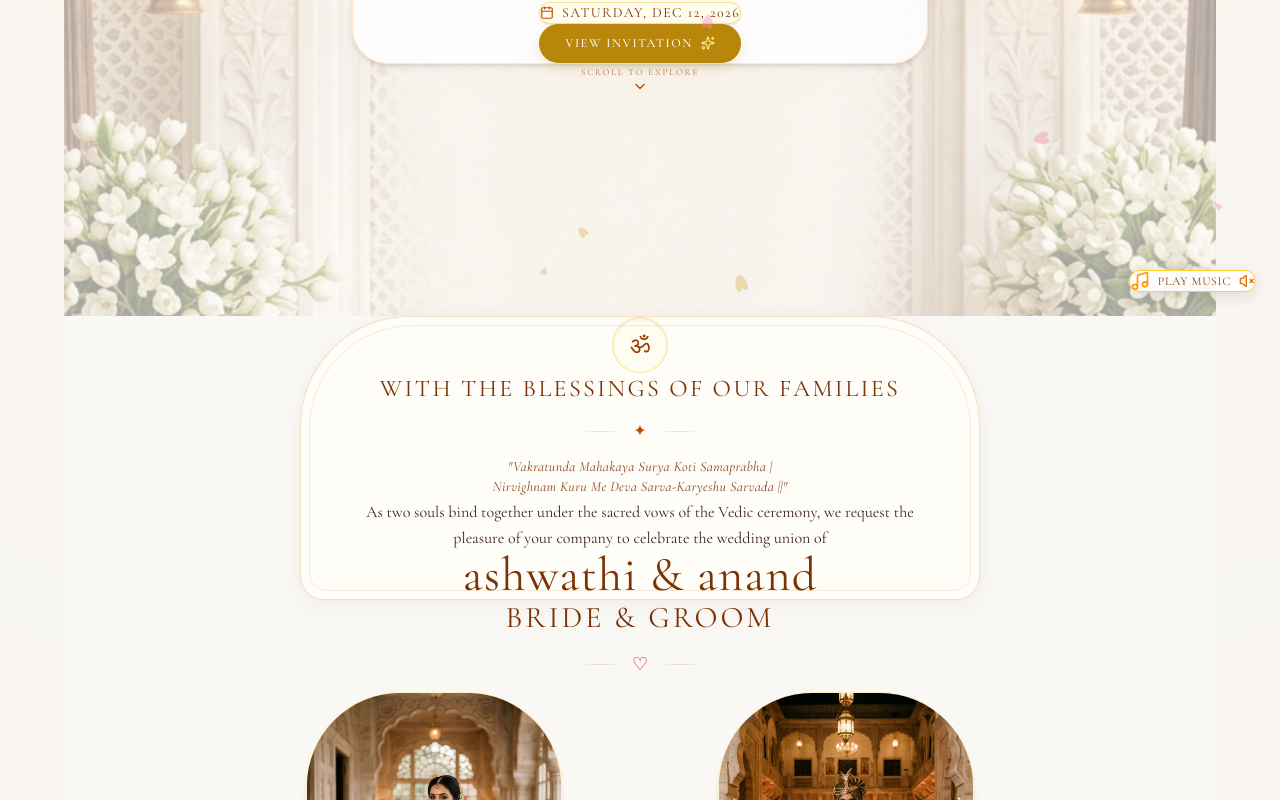
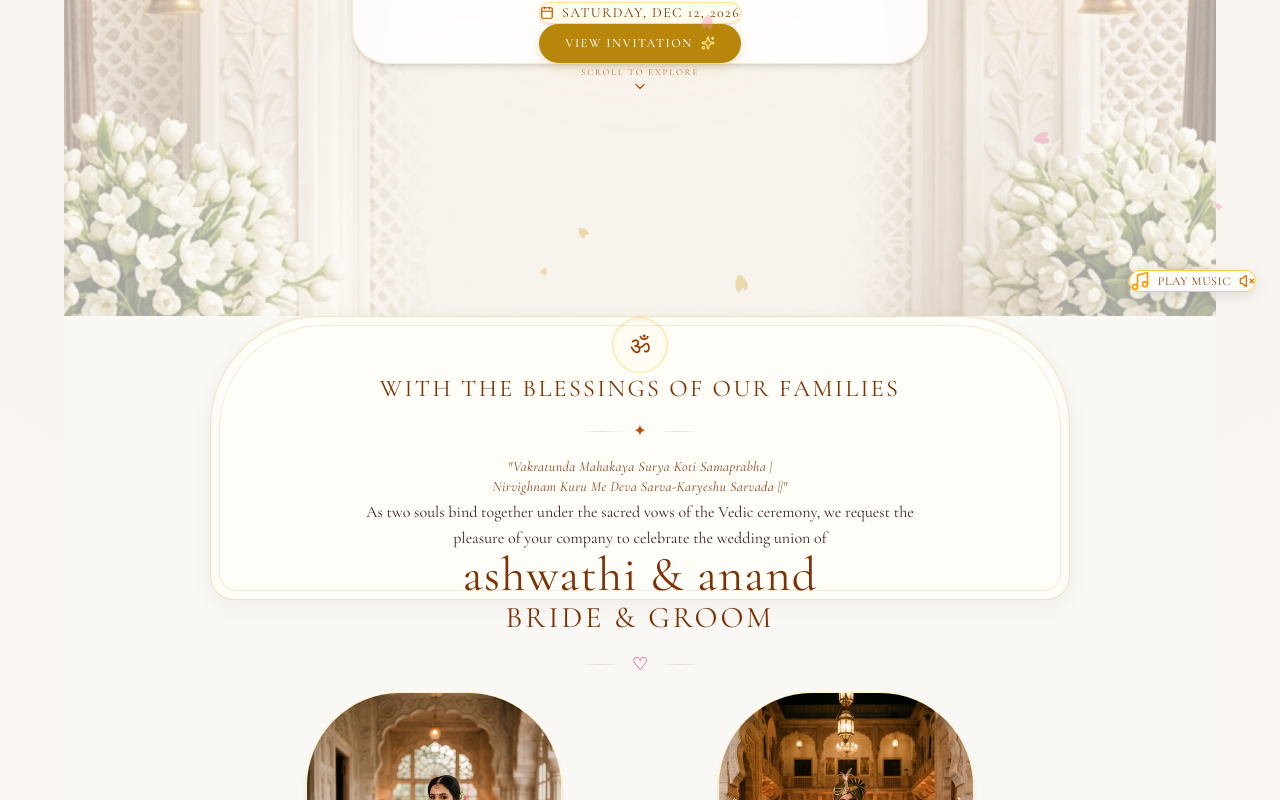
Before and after one commit to abraabra1391-coder/hindu-wedding, a React (Vite) app: page / in a window 1280 px wide. Shown: the part 484-1284 px from the top of the page. Built offline with nearby package versions, Linux system fonts and the light colour scheme; a web font is replaced by a local one.

Commit message:
Increase invitation arch card width to fit couple names inside

```diff
--- a/src/index.css
+++ b/src/index.css
@@ -126,7 +126,7 @@ section {
   margin-left: auto;
   margin-right: auto;
   width: 100%;
-  max-width: 680px;
+  max-width: 860px;
 }
 
 @media (min-width: 640px) {
```
